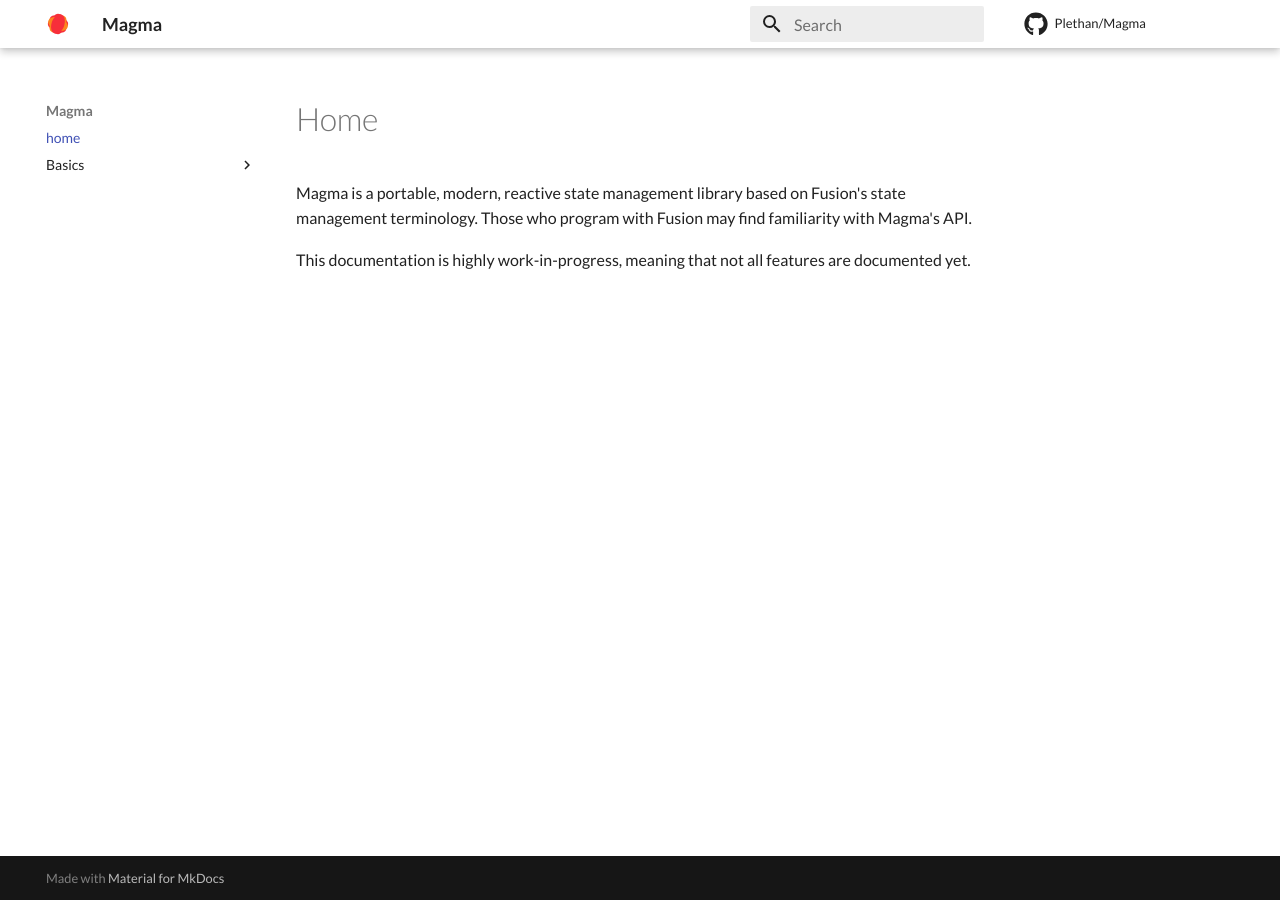
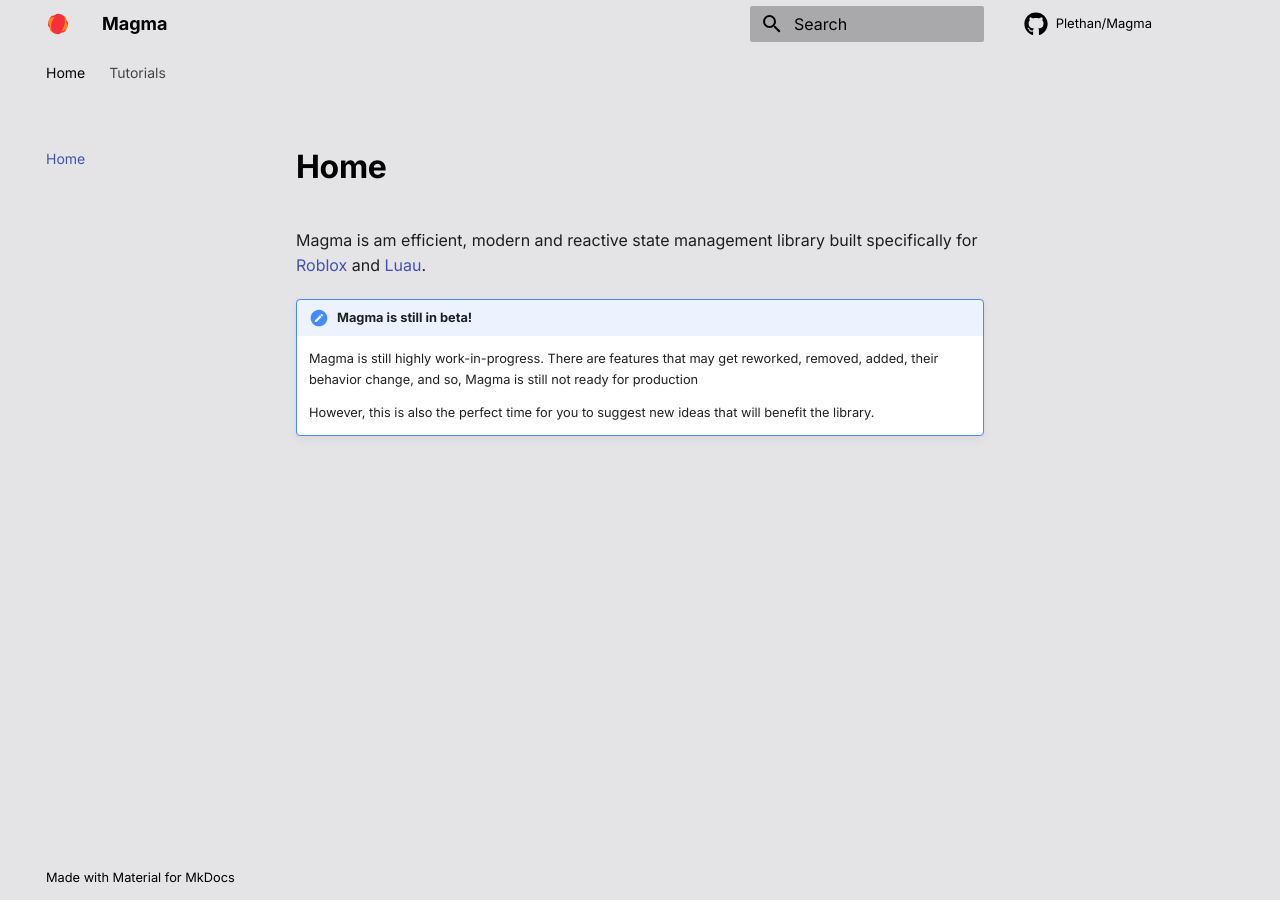
Before and after one commit to Plothan/Magma, an MkDocs documentation site: the page built from docs/index.md, in a window 1280 px wide. Built offline with MkDocs 1.6.1 and Material for MkDocs 9.7.7, drawn with Linux system fonts in a browser that asks for light colours; comment, search, counter and statistics services are not loaded.

Commit message:
DOCUMENT

```diff
--- /dev/null
+++ b/docs/assets/extra.css
@@ -0,0 +1,22 @@
+[data-md-color-scheme="magma-white"] {
+
+  --md-default-fg-color:               rgb(0, 0, 0);
+  --md-default-fg-color--light:        rgb(0, 0, 0);
+  --md-default-fg-color--lighter:      rgb(0, 0, 0);
+  --md-default-fg-color--lightest:     rgba(212, 212, 212, 0.927);
+  --md-default-bg-color:               rgb(228,228,231);
+  --md-default-bg-color--light:        hsl(0, 0%, 100%);
+  --md-default-bg-color--lighter:      hsl(0, 0%, 100%);
+  --md-default-bg-color--lightest:     hsl(0, 0%, 100%);
+
+  --md-primary-fg-color:               val(--md-default-bg-color);
+  --md-primary-fg-color--light:        val(--md-default-bg-color);
+  --md-primary-bg-color:               rgb(0,0,0);
+  --md-primary-bg-color--light:        rgb(0,0,0);
+
+  --md-footer-fg-color:                rgb(0, 0, 0);
+  --md-footer-fg-color--light:         rgb(0, 0, 0);
+  --md-footer-fg-color--lighter:       rgb(0, 0, 0);
+  --md-footer-bg-color:                val(--md-default-bg-color);
+  --md-footer-bg-color--dark:          val(--md-default-bg-color);
+}
--- a/docs/index.md
+++ b/docs/index.md
@@ -1,5 +1,10 @@
-# Home
+# **Home**
 
-Magma is a portable, modern, reactive state management library based on Fusion's state management terminology. Those who program with Fusion may find familiarity with Magma's API.
+Magma is am efficient, modern and reactive state management library built specifically for [Roblox](https://developer.roblox.com/en-us/) and [Luau](https://luau-lang.org/).
 
-This documentation is highly work-in-progress, meaning that not all features are documented yet.
+
+
+!!! caution "Magma is still in beta!"
+    Magma is still highly work-in-progress. There are features that may get reworked, removed, added, their behavior change, and so, Magma is still not ready for production
+
+    However, this is also the perfect time for you to suggest new ideas that will benefit the library.
--- a/mkdocs.yml
+++ b/mkdocs.yml
@@ -6,27 +6,46 @@
   name: "material"
   logo: assets/logo.svg
   favicon: assets/logo.svg
+
+  palette:
+    scheme: magma-white
+
+
+
   features:
-    - header.autohide
-
+    - navigation.tabs
+    - navigation.top
+    - navigation.sections
   icon:
     repo: fontawesome/brands/github
+  font:
+    text: Inter
+    code: JetBrains Mono
+
+extra_css:
+   - assets/extra.css
 
 
-  font:
-    text: Lato
-    code: Roboto Mono
-  palette:
-    primary: white
-    accent: 'Light Blue'
+nav:
+  - Home: index.md
+  - Tutorials:
+    - Get Started: Tutorial/index.md
+    - Fundamentals:
+      - Reactive Programming: Tutorial/Fundamentals/reactive.md
+      - Why Objects: Tutorial/Fundamentals/objects.md
+    - Basics:
+      - Gems: Tutorial/Basics/Gems.md
+      - Listener: Tutorial/Basics/Listeners.md
+      - ReGem: Tutorial/Basics/ReGem.md
 
-nav:
-  - home: index.md
-  - Basics:
-    - Gems: Basics/Gems.md
-    - Listener: Basics/Listeners.md
-    - ReGem: Basics/ReGem.md
 
 markdown_extensions:
- - pymdownx.highlight
- - pymdownx.superfences
+  - pymdownx.highlight
+  - footnotes
+  - admonition
+  - pymdownx.details
+  - pymdownx.superfences:
+      custom_fences:
+        - name: mermaid
+          class: mermaid
+          format: !!python/name:pymdownx.superfences.fence_code_format
```
Also changed, not shown: docs/Tutorial/Fundamentals/objects.md (added, +35 -0 lines), docs/Tutorial/Fundamentals/reactive.md (added, +48 -0 lines), docs/Tutorial/index.md (added, +15 -0 lines), docs/Tutorial/Basics/Gems.md (renamed from docs/Basics/Gems.md), docs/Tutorial/Basics/Listeners.md (renamed from docs/Basics/Listeners.md), docs/Tutorial/Basics/ReGem.md (renamed from docs/Basics/ReGem.md), 1 other file.
